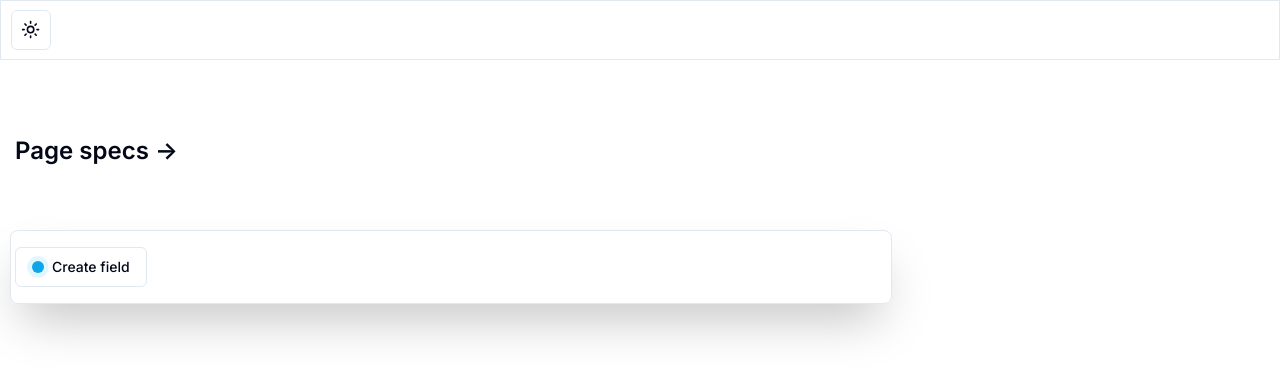
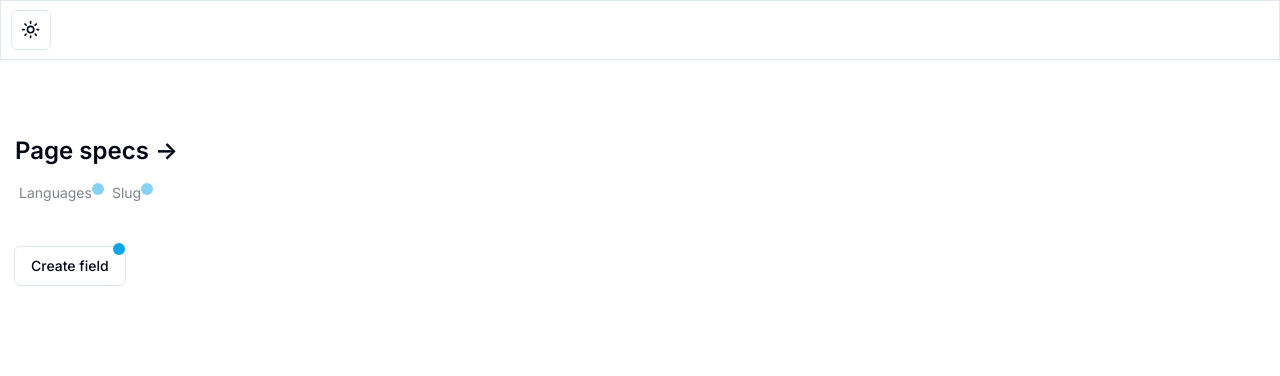
Before and after one commit to kkm980/wrightscribe, a Next.js app: page / in a window 1280 px wide. Shown: the top 376 px of the page. Built offline with nearby package versions, Linux system fonts and the light colour scheme.

Commit message:
work till now

```diff
--- a/app/page.tsx
+++ b/app/page.tsx
@@ -44,7 +44,7 @@ const Home: React.FC<HomeProps> = () => {
       <NavBar />
       <div className="mt-[70px] px-[10px]">
         <PageSpecs {...{ supportingLang, setSupportingLang, slug, setSlug }} />
-        <div className="border rounded-lg flex justify-start items-start py-4 px-1 w-[70%] shadow-2xl relative">
+        <div className={`rounded-lg flex justify-start items-start py-4 px-1 w-[70%] relative ${inputList.length>0?"border shadow-2xl":"shadow-0"}`}>
           <div className='flex flex-col justify-start items-start w-[100%]'>
             <DynamicInputForm {...{ inputList, setInputList, inputType, setInputType }} />
             <InputSelector {...{ handleAddInput, inputList }} />
--- a/components/Common/Ping.tsx
+++ b/components/Common/Ping.tsx
@@ -6,7 +6,7 @@ interface PingProps {
 
 export default function Ping({ }: PingProps) {
     return (
-        <span className="relative flex h-3 w-3 mr-2">
+        <span className="relative flex h-3 w-3">
             <span className="animate-ping absolute inline-flex h-full w-full rounded-full bg-sky-400 opacity-75"></span>
             <span className="relative inline-flex rounded-full h-3 w-3 bg-sky-500"></span>
         </span>
--- a/components/Writer/DynamicInput/DynamicInput.tsx
+++ b/components/Writer/DynamicInput/DynamicInput.tsx
@@ -172,8 +172,31 @@ const DynamicInputForm: React.FC<DynamicInputFormProps> = ({ inputList, setInput
                               </div>
                             </div>
                             :
+                                el.type === "space" ?
+                                  <div className="group flex justify-between items-start w-[65%] m-2 mb-4 h-[40px] rounded-lg border-2 relative">
+                                    <div className='absolute text-sm -top-3 left-2 hidden group-hover:block'>{index + 1} Space</div>
+                                    <div
+                                      className='border-1 m-2 w-[65%]'
+                                    />
+                                    <div className='hidden group-hover:block cursor-pointer'>
+                                      <Button variant="ghost"
+                                        onClick={() => {
+                                          setInputList((prevInputList: any) => {
+                                            const updatedInputs = [...prevInputList];
+                                            updatedInputs.push({ ...el, id: `${Math.random()}` });
+                                            return updatedInputs;
+                                          });
+                                        }}
+                                      >
+                                        <BookCopy />
+                                      </Button>
+                                      <InputEditor {...{ setInputList, inputList, el, index }} />
+                                      <InputDeleter {...{ setInputList, inputList, el, index }} />
+                                    </div>
+                                  </div>
+                                  :
 
-                            null
+                                  null
                       }
                     </li>
                   )}
--- a/components/Writer/InputSelector/InputSelector.tsx
+++ b/components/Writer/InputSelector/InputSelector.tsx
@@ -39,7 +39,7 @@ const InputSelector: React.FC<InputSelectorProps> = ({ handleAddInput, inputList
 
 
           <Button variant="outline" onClick={handleOpenDialog} className="z-10 relative">
-            {inputList.length === 0 ?<Ping/>:<></>}Create field
+            Create field{" "}{inputList.length === 0 ?<div className="ml-1 absolute right-0 -top-1"><Ping/></div>:<></>}
           </Button>
         {/* </div> */}
 
--- a/components/Writer/InputSelectorCard/InputSelectorCard.tsx
+++ b/components/Writer/InputSelectorCard/InputSelectorCard.tsx
@@ -92,10 +92,13 @@ const InputSelectorCard: React.FC<InputSelectorCardProps> = ({
         <Button variant="outline" onClick={handleCloseDialog}>
           Cancel
         </Button>
-        <Button onClick={() => {handleClick()}}
+        {selectedTextValue.length>0 &&
+        <Button onClick={() => {selectedTextValue.length>0 && handleClick()}}
         >
           {isEditing ? "Done" : "Create"}
         </Button>
+        }
+
       </CardFooter>
     </Card>
   );
--- a/components/Writer/pageSpecs/DialogueBox.tsx
+++ b/components/Writer/pageSpecs/DialogueBox.tsx
@@ -11,9 +11,7 @@ interface DialogueBoxProps {
 }
 
 const DialogueBox: React.FC<DialogueBoxProps> = ({onClick, supportingLang, setSupportingLang, slug, setSlug}) => {
-  useEffect(()=>{
-   console.log(slug,'slug')
-  },[slug])
+
   return (
     <div className="w-[200px] min-h-[100px]" onClick={()=>{onClick()}}>
       <div className="group rounded-lg border border-transparent px-1 py-1 transition-colors hover:border-gray-300 hover:bg-gray-100 hover:dark:border-neutral-700 hover:dark:bg-neutral-800/30 text-left">
@@ -23,11 +21,11 @@ const DialogueBox: React.FC<DialogueBoxProps> = ({onClick, supportingLang, setSu
             -&gt;
           </span>
         </div>
-        <div className="justify-start items-center hidden group-hover:flex">
-          <div className={`m-0 max-w-[30ch] text-sm opacity-50 border-2 p-1 rounded-sm flex`}>
+        <div className="justify-start items-center flex">
+          <div className={`m-0 max-w-[30ch] text-sm opacity-50 p-1 rounded-sm flex`}>
             Languages {supportingLang.length===1?<Ping/>:<></>}
           </div>
-          <div className={`m-0 max-w-[30ch] text-sm opacity-50 border-2 p-1 rounded-sm flex`}>
+          <div className={`m-0 max-w-[30ch] text-sm opacity-50 p-1 rounded-sm flex`}>
             Slug {slug.length===0?<Ping/>:<></>}
           </div>
         </div>
--- a/constants/inputTypes.tsx
+++ b/constants/inputTypes.tsx
@@ -5,7 +5,7 @@ const inputTypes: InputTypeOption[] = [
     { value: "image", label: "Image" },
     { value: "link", label: "Link" },
     { value: "quote", label: "Quote" },
-    { value: "Space", label: "Space" },
+    { value: "space", label: "Space" },
     { value: "ol", label: "Ordered List", comingSoon: true },
     { value: "ul", label: "Unordered List", comingSoon: true },
     { value: "quiz", label: "Quiz Box", comingSoon: true },
```
